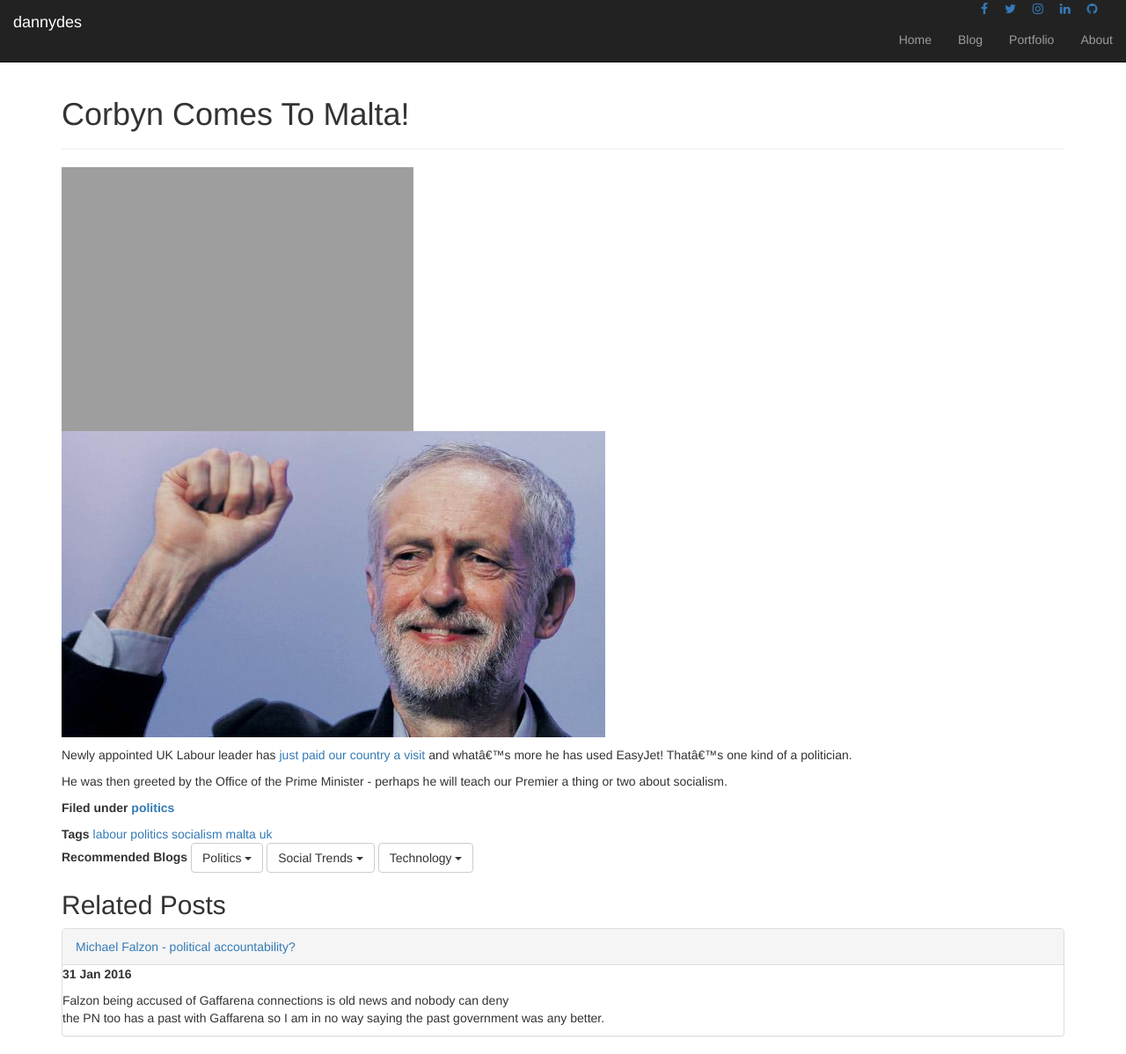
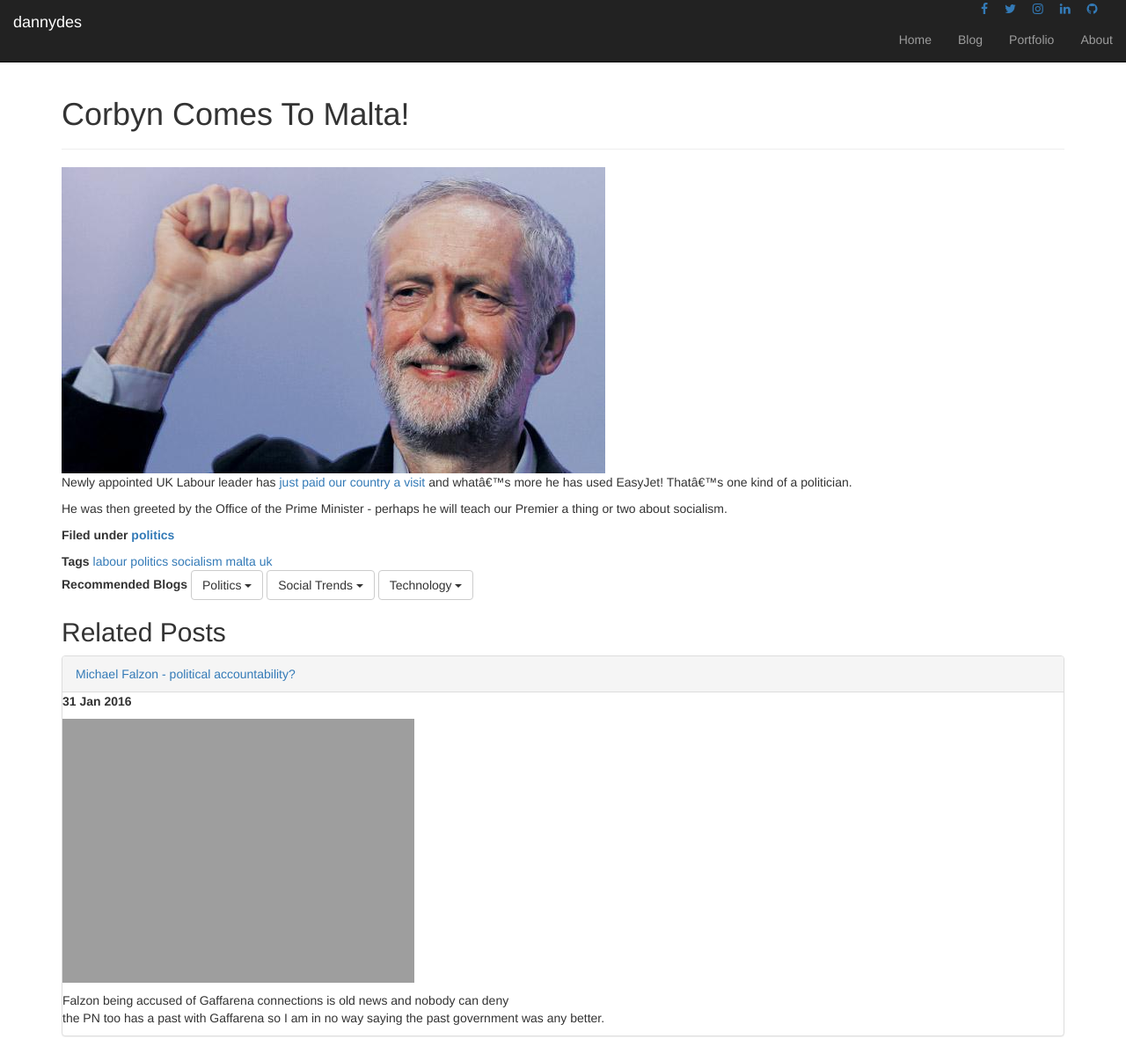
Before and after one commit to dannydes/dannydes.github.io, a Jekyll site: the page built from _posts/2015-12-23-corbyn-comes-to-malta.md, in a window 1280 px wide and 1198 px high. Shown: the whole window at 88% size. Built offline with Jekyll 4.4.1, drawn with Linux system fonts in a browser that asks for light colours; nearby versions of some CDN libraries; comment, search, counter and statistics services are not loaded.

Commit message:
general work on post images

```diff
--- a/_includes/post-list.html
+++ b/_includes/post-list.html
@@ -11,7 +11,8 @@
 			<a href="{{ post.url }}">{{ post.title }}</a>
 		</div>
 		<div class="panel-content">
-			<strong>{{ post.date || date_to_string }}</strong>
+			<p><strong>{{ post.date || date_to_string }}</strong></p>
+			<img src="{{ site.url }}/img/{{ post.image }}" alt="">
 			<p>{{ post.excerpt }}</p>
 		</div>
 	</div>
--- a/_posts/2015-12-23-corbyn-comes-to-malta.md
+++ b/_posts/2015-12-23-corbyn-comes-to-malta.md
@@ -3,9 +3,8 @@
 layout: post
 category: politics
 tags: labour politics socialism malta uk
+image: cb6de655f38acace75dbf27b3a95dad05fa8c657-1450873355-567a920b-620x348.jpg
 ---
-
-![Picture of Jeremy Corbyn]({{ site.url }}/img/cb6de655f38acace75dbf27b3a95dad05fa8c657-1450873355-567a920b-620x348.jpg)
 
 Newly appointed UK Labour leader has [just paid our country a visit](http://www.timesofmalta.com/articles/view/20151223/local/jeremy-corbyn-in-malta-on-private-visit.596675#.VnqyEA-jCQc.facebook)
 and what's more he has used EasyJet! That's one kind of a politician.
--- a/css/style.css
+++ b/css/style.css
@@ -12,3 +12,5 @@
 }
 
 .social-buttons > a { margin-right: 15px; }
+
+.panel-content > img, .post img { max-width: 290px; }
--- a/css/tablet.css
+++ b/css/tablet.css
@@ -2,3 +2,5 @@
 	max-height: 300px;
 	max-width: 300px;
 }
+
+.panel-content > img , .post img{ max-width: none; }
```
Also changed, not shown: _posts/2016-1-26-jekyll-first-impressions.md (+1 -2 lines).
